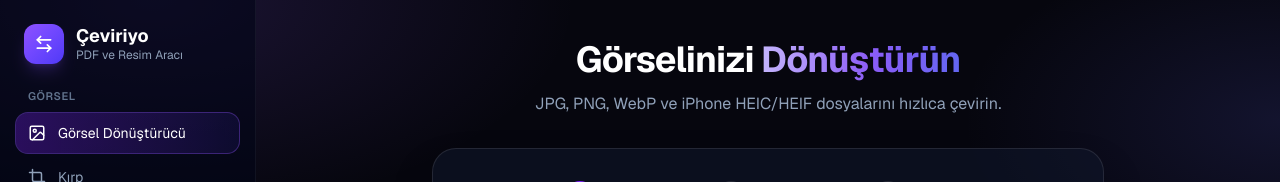
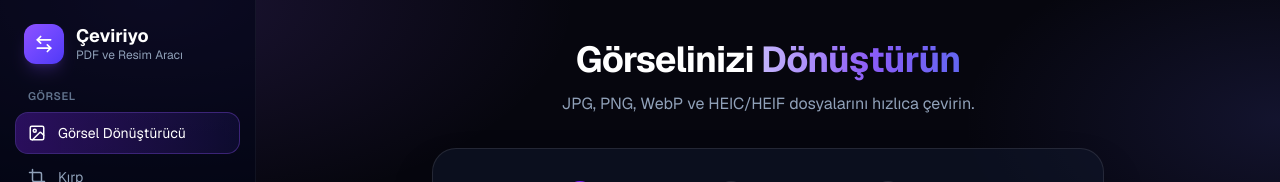
Before and after one commit to ademucar/donusturucu-site, a Next.js app: page / in a window 1280 px wide. Shown: the top 182 px of the page. Built offline with nearby package versions, Linux system fonts and the light colour scheme.

Commit message:
Update page.tsx

```diff
--- a/app/page.tsx
+++ b/app/page.tsx
@@ -48,7 +48,7 @@ export default function Home() {
   }
 
   return (
-    <ToolShell title="Görselinizi" accent="Dönüştürün" subtitle="JPG, PNG, WebP ve iPhone HEIC/HEIF dosyalarını hızlıca çevirin." steps={["Dosya Seç", "Format Seç", "Dönüştür"]} current={loading ? 3 : file ? 2 : 1}>
+    <ToolShell title="Görselinizi" accent="Dönüştürün" subtitle="JPG, PNG, WebP ve HEIC/HEIF dosyalarını hızlıca çevirin." steps={["Dosya Seç", "Format Seç", "Dönüştür"]} current={loading ? 3 : file ? 2 : 1}>
       <Dropzone accept="image/*,.heic,.heif" files={file ? [file] : []} onFiles={(f) => setFile(f[0] ?? null)} />
       {file && isHeic(file) && (
         <p className="mt-3 text-sm text-violet-300">
```
